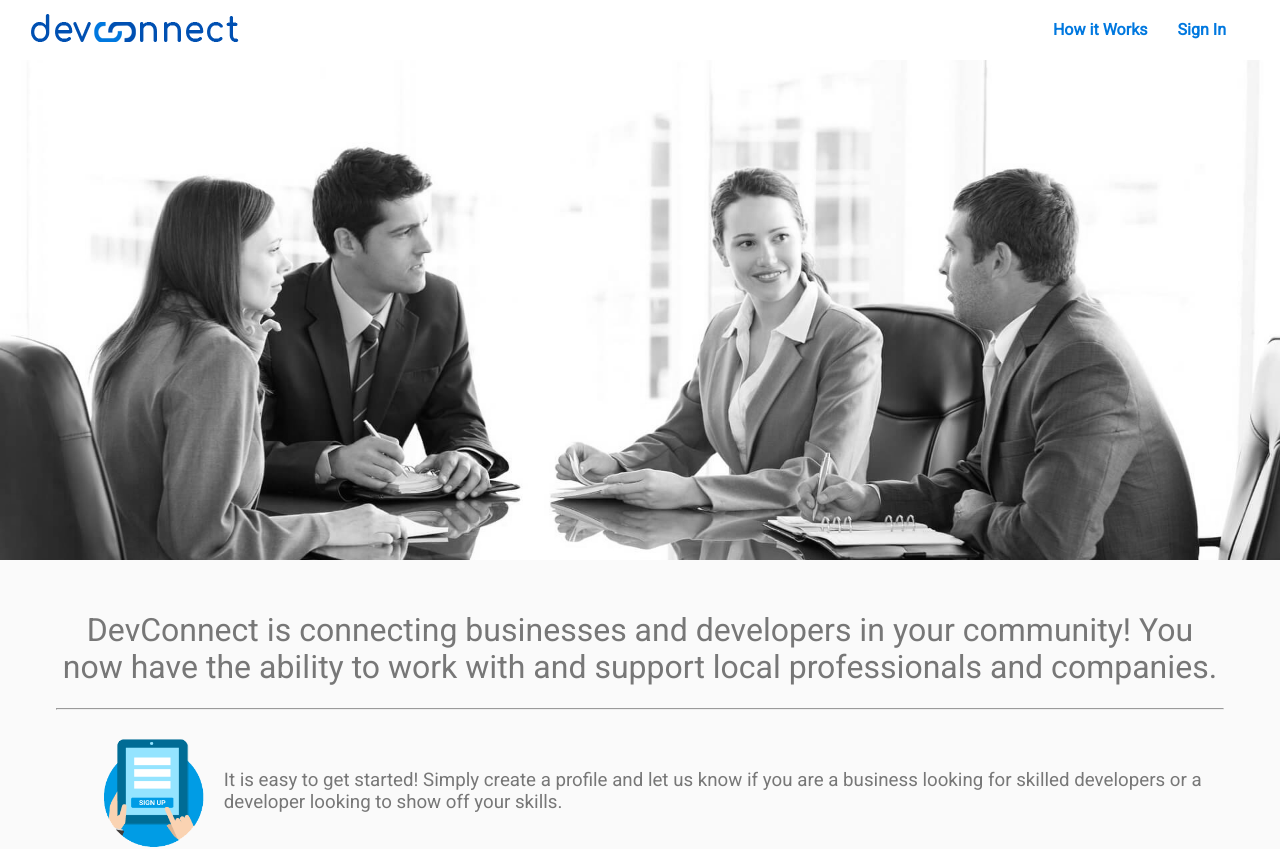
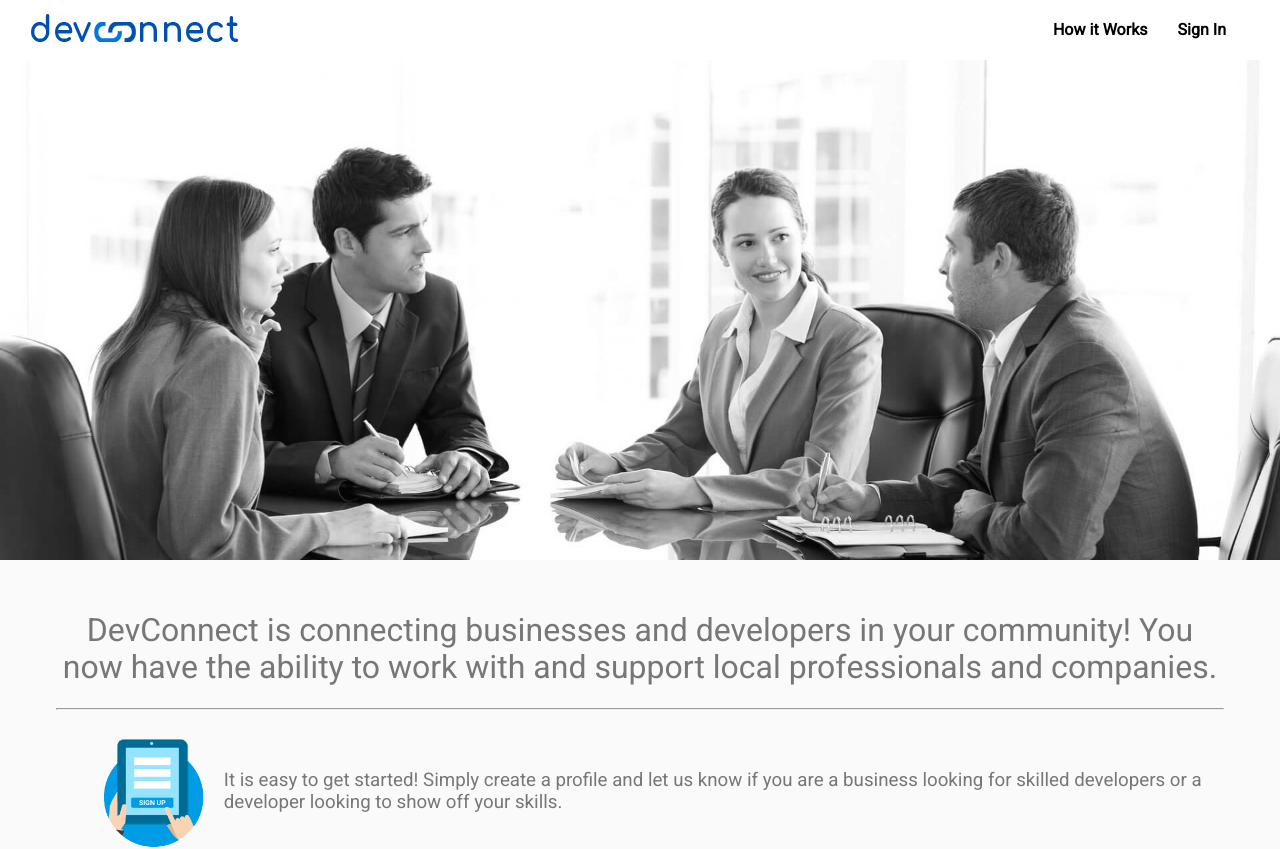
Before and after one commit to shawnholcomb/cowork, a React (Create React App) app: page /works in a window 1280 px wide. Shown: the top 849 px of the page. Built offline with nearby package versions, Linux system fonts and the light colour scheme.

Commit message:
Nav components

```diff
--- /dev/null
+++ b/src/components/MainNav.js
@@ -0,0 +1,76 @@
+import React from "react";
+import { Link } from "react-router-dom";
+
+// const landingStyles = {
+//   h4: {
+//     color: "#fff"
+//   }
+// };
+
+const styles = {
+  nav: {
+    maxHeight: 60,
+    padding: "0.1rem 1.5rem",
+    display: "flex",
+    direction: "row",
+    justifyContent: "space-between"
+  },
+  a: {
+    textDecoration: "none",
+    color: "inherit"
+  },
+  h1: {
+    margin: 0
+  },
+  h4: {
+    color: "#0078df"
+  },
+  navLogoLinks: {
+    display: "flex",
+    alignItems: "center"
+  },
+  navList: {
+    display: "flex",
+    direction: "row",
+    listStyleType: "none",
+    fontFamily: '"Heebo", sans-serif'
+  },
+  navListLi: {
+    paddingRight: 30
+  },
+  buttonDiv: {
+    display: "flex",
+    direction: "row",
+    justifyContent: "flex-end"
+  }
+};
+
+const MainNav = () => {
+  return (
+    <div style={styles.navLogoLinks}>
+      <ul style={styles.navList}>
+        <li style={styles.navListLi}>
+          <a href="/works" style={styles.a}>
+            <h4>
+              How it Works
+            </h4>
+          </a>
+        </li>
+        <li style={styles.navListLi}>
+          <Link
+            to={{
+              state: { isAuthModalOpen: true }
+            }}
+            style={styles.a}
+          >
+            <h4>
+              Sign In
+            </h4>
+          </Link>
+        </li>
+      </ul>
+    </div>
+  );
+};
+
+export default MainNav;
--- a/src/components/NavBar.js
+++ b/src/components/NavBar.js
@@ -1,81 +1,86 @@
-import React from 'react';
-import {Link} from 'react-router-dom'
-const landingStyles = {
-    h4: {
-        color: '#fff'
-    }
-}
+import React from "react";
+// import { Link } from "react-router-dom";
+import MainNav from "./MainNav";
+import SignedIn from "./SignedIn";
+
+// const landingStyles = {
+//   h4: {
+//     color: "#fff"
+//   }
+// };
 
 const styles = {
   nav: {
     maxHeight: 60,
-        padding: '0.1rem 1.5rem',
-        display: 'flex',
-        direction: 'row',
-        justifyContent: 'space-between'
+    padding: "0.1rem 1.5rem",
+    display: "flex",
+    direction: "row",
+    justifyContent: "space-between"
   },
   a: {
-        textDecoration: 'none',
-        color: 'inherit',
+    textDecoration: "none",
+    color: "inherit"
   },
   h1: {
     margin: 0
   },
   h4: {
-        color: '#0078df'
+    color: "#0078df"
   },
   navLogoLinks: {
-        display: 'flex',
-        alignItems: 'center'
+    display: "flex",
+    alignItems: "center"
   },
   navList: {
-        display: 'flex',
-        direction: 'row',
-        listStyleType: 'none',
+    display: "flex",
+    direction: "row",
+    listStyleType: "none",
     fontFamily: '"Heebo", sans-serif'
   },
   navListLi: {
     paddingRight: 30
   },
   buttonDiv: {
-        display: 'flex',
-        direction: 'row',
-        justifyContent: 'flex-end'
+    display: "flex",
+    direction: "row",
+    justifyContent: "flex-end"
   }
-}
+};
 
 class NavBar extends React.Component {
   state = {
-        isLandingPage: false
+    isLandingPage: false,
+    isSignedIn: false
   };
 
   isLanding = () => {
     if (window.location.pathname === "/") {
-            this.setState({ isLandingPage: true })
+      this.setState({ isLandingPage: true });
     }
   };
 
   componentDidMount() {
     this.isLanding();
-      };
+  }
 
   render() {
     return (
       <nav style={styles.nav}>
         <div style={styles.navLogoLinks}>
-                    <a href='/home'><img alt="devconnect logo" src={this.state.isLandingPage ? "images/dclogo-white.png" : "images/dclogo-color.png"}></img></a>
+          <a href="/home">
+            <img
+              alt="devconnect logo"
+              src={
+                this.state.isLandingPage
+                  ? "images/dclogo-white.png"
+                  : "images/dclogo-color.png"
+              }
+            />
+          </a>
         </div>
-                <div style={styles.navLogoLinks}>
-                    <ul style={styles.navList}>
-                        <li style={styles.navListLi}><a href="/works" style={styles.a}><h4 style={this.state.isLandingPage ? landingStyles.h4 : styles.h4}>How it Works</h4></a></li>
-                        <li style={styles.navListLi}><Link
-                        to= {{
-                            state: {isAuthModalOpen:true}
-                        }} style={styles.a}><h4 style={this.state.isLandingPage ? landingStyles.h4 : styles.h4}>Sign In</h4></Link></li>
-                    </ul>
-                </div>
+        {window.location.pathname === "/profile" ? <SignedIn /> : <MainNav />}
       </nav>
-        )
+    );
   }
 }
 
--- /dev/null
+++ b/src/components/SignedIn.js
@@ -0,0 +1,61 @@
+import React from "react";
+import { Link } from "react-router-dom";
+
+const styles = {
+  nav: {
+    maxHeight: 60,
+    padding: "0.1rem 1.5rem",
+    display: "flex",
+    direction: "row",
+    justifyContent: "space-between"
+  },
+  a: {
+    textDecoration: "none",
+    color: "inherit"
+  },
+  h1: {
+    margin: 0
+  },
+  h4: {
+    color: "#0078df"
+  },
+  navLogoLinks: {
+    display: "flex",
+    alignItems: "center"
+  },
+  navList: {
+    display: "flex",
+    direction: "row",
+    listStyleType: "none",
+    fontFamily: '"Heebo", sans-serif'
+  },
+  navListLi: {
+    paddingRight: 30
+  },
+  buttonDiv: {
+    display: "flex",
+    direction: "row",
+    justifyContent: "flex-end"
+  }
+};
+
+const SignedIn = () => {
+  return (
+    <div style={styles.navLogoLinks}>
+      <ul style={styles.navList}>
+        <li style={styles.navListLi}>
+          <a href="/profile" style={styles.a}>
+            <img src="" alt="profile" />
+          </a>
+        </li>
+        <li style={styles.navListLi}>
+          <a href="/home" style={styles.a}>
+            <h4>Sign Out</h4>
+          </a>
+        </li>
+      </ul>
+    </div>
+  );
+};
+
+export default SignedIn;
```
Also changed, not shown: src/pages/Homepage.js (+9 -9 lines). Lines whose indentation alone changed are shown as unchanged.
